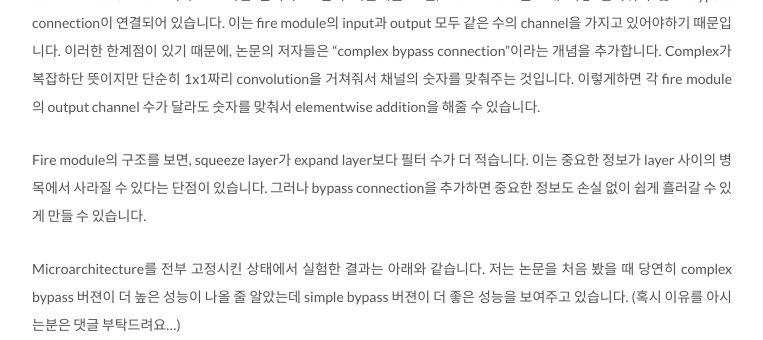
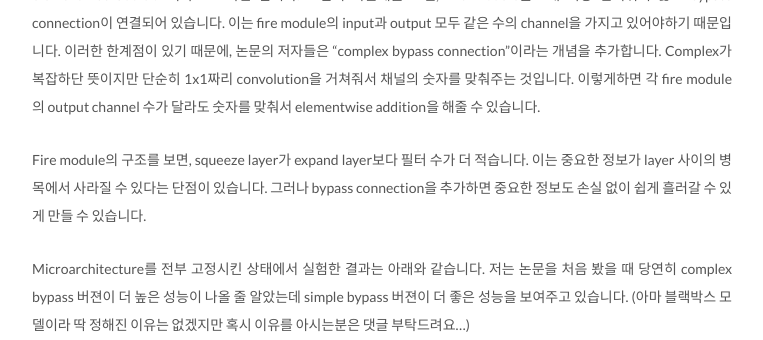
Before and after one commit to Jayhey/Jayhey.github.io, a Jekyll site: the page built from _posts/2018-05-26-SqueezeNet.md, in a window 1280 px wide and 1400 px high, scrolled down 7051 px, cut to the strip 0-340 px from the top of the window. Shown: the whole strip, without its empty margins (258-1021 px from the left). Built offline with Jekyll 4.4.1, drawn with Linux system fonts in a browser that asks for light colours; formulas are drawn with MathJax 3; comment, search, counter and statistics services are not loaded.

Commit message:
오타 수정

```diff
--- a/_posts/2018-05-26-SqueezeNet.md
+++ b/_posts/2018-05-26-SqueezeNet.md
@@ -134,7 +134,7 @@ $$ { e }_{ i,1x1 }=SR\times{e}_{i}$$
 
 Fire module의 구조를 보면, squeeze layer가 expand layer보다 필터 수가 더 적습니다. 이는 중요한 정보가 layer 사이의 병목에서 사라질 수 있다는 단점이 있습니다. 그러나 bypass connection을 추가하면 중요한 정보도 손실 없이 쉽게 흘러갈 수 있게 만들 수 있습니다.
 
-Microarchitecture를 전부 고정시킨 상태에서 실험한 결과는 아래와 같습니다. 저는 논문을 처음 봤을 때 당연히 complex bypass 버젼이 더 높은 성능이 나올 줄 알았는데 simple bypass 버젼이 더 좋은 성능을 보여주고 있습니다. (혹시 이유를 아시는분은 댓글 부탁드려요...)
+Microarchitecture를 전부 고정시킨 상태에서 실험한 결과는 아래와 같습니다. 저는 논문을 처음 봤을 때 당연히 complex bypass 버젼이 더 높은 성능이 나올 줄 알았는데 simple bypass 버젼이 더 좋은 성능을 보여주고 있습니다. (아마 블랙박스 모델이라 딱 정해진 이유는 없겠지만 혹시 이유를 아시는분은 댓글 부탁드려요...)
 
 ![Imgur](https://i.imgur.com/M8GXcAv.png)
 
```
